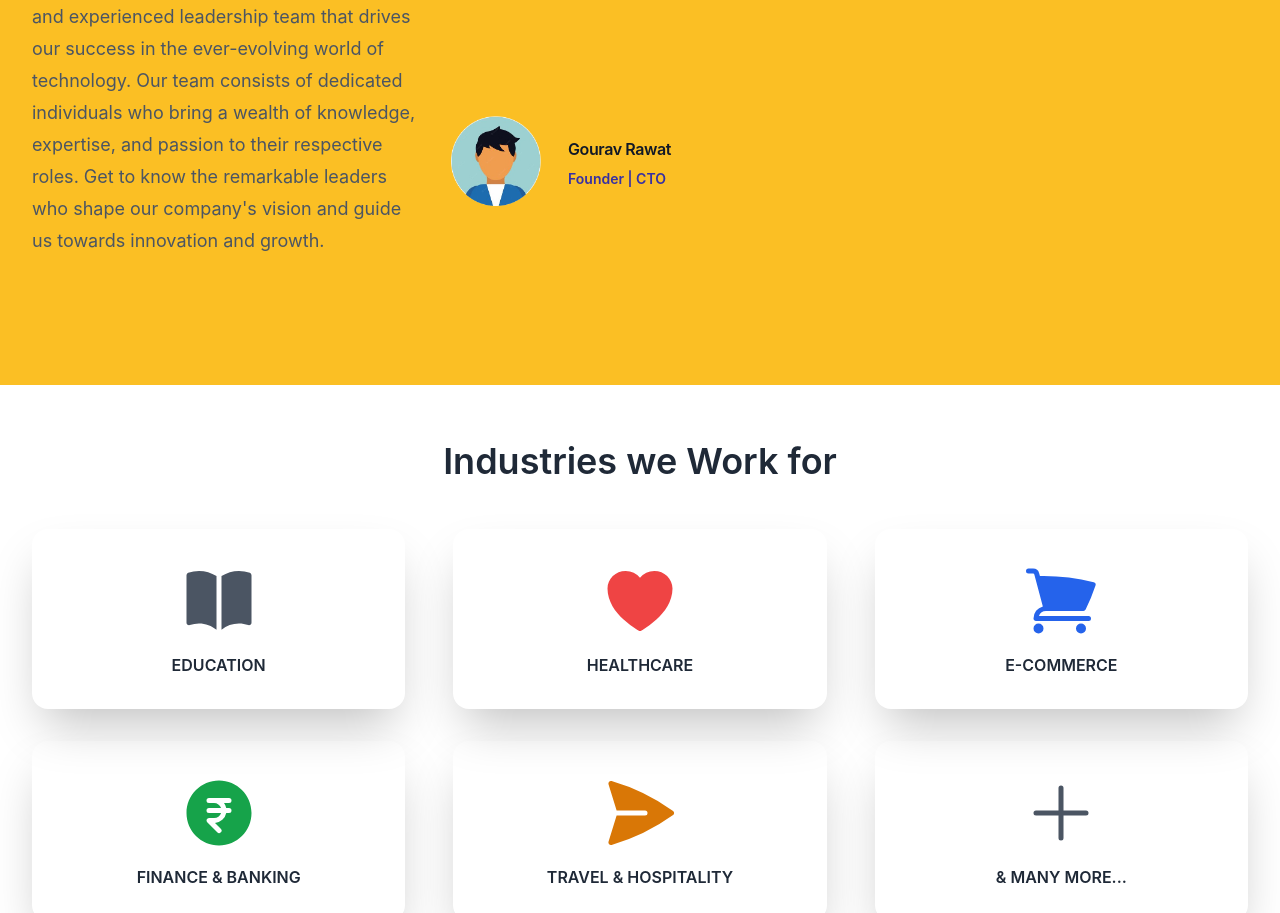
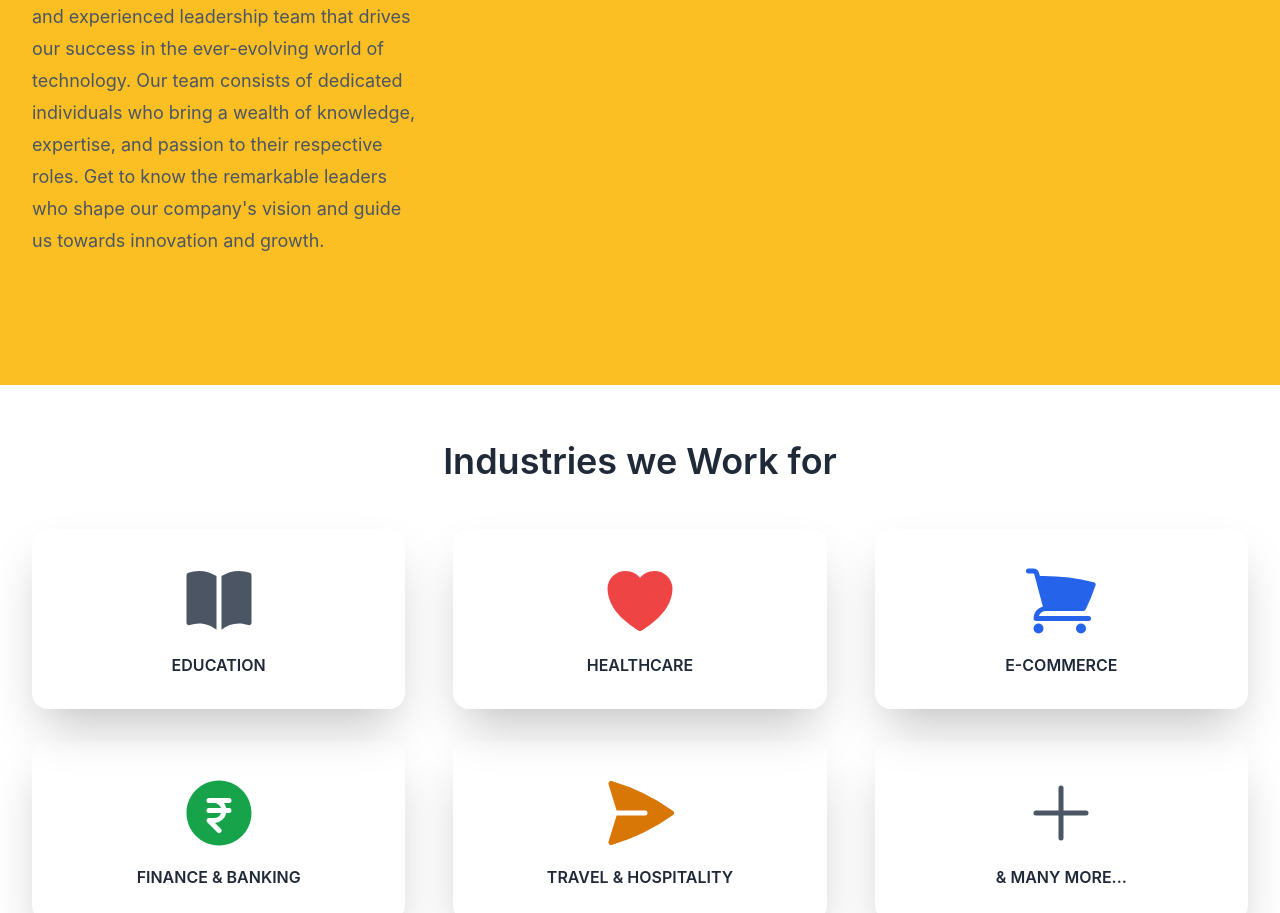
Before and after one commit to vartuetech/vartuetech, a React (Vite) app: page / in a window 1280 px wide. Shown: the part 1643-2556 px from the top of the page. Built offline with nearby package versions, Linux system fonts and the light colour scheme.

Commit message:
Update home.jsx

```diff
--- a/src/screens/home.jsx
+++ b/src/screens/home.jsx
@@ -23,11 +23,7 @@ const people = [
     role: "Founder | COO (Team Lead)",
     imageUrl: "./avatar.png",
   },
-  {
-    name: "Gourav Rawat",
-    role: "Founder | CTO",
-    imageUrl: "./avatar.png",
-  }
+
   // More people...
 ];
 
```
